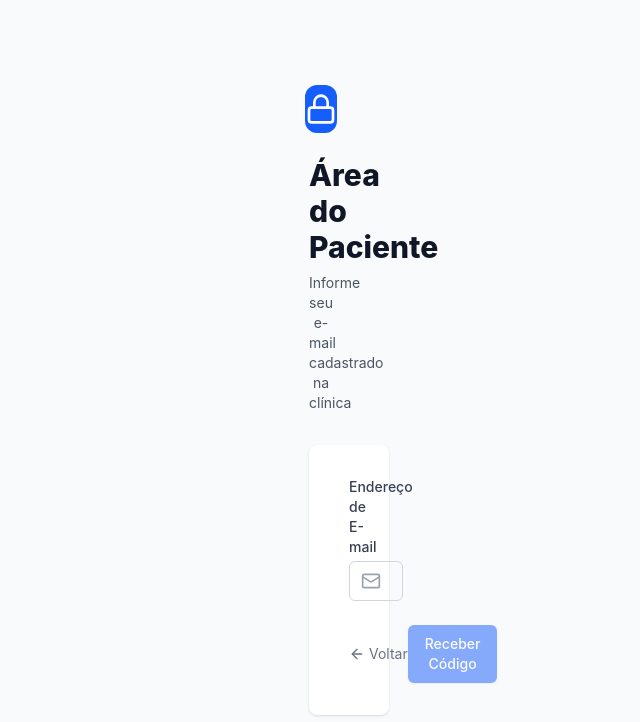
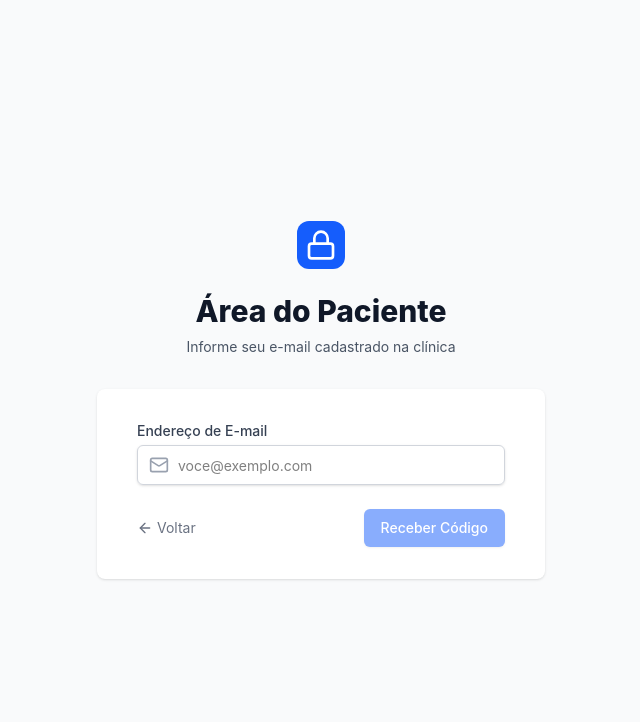
Before and after one commit to sistemainstitutomotivar/Motivar, a React (Vite) app: page / in a window 1280 px wide. Both pictures are taken after a click on the button "Área do Paciente". Shown: the top 722 px of the page, without its empty margins (319-959 px from the left). Built offline with nearby package versions, Linux system fonts and the light colour scheme; a web font is replaced by a local one.

Commit message:
corrigindo bug de esmagamento de seção

```diff
--- a/src/components/landing/LandingPage.tsx
+++ b/src/components/landing/LandingPage.tsx
@@ -27,7 +27,7 @@ export default function LandingPage() {
       <div id="tour-clinica" className="w-full min-h-[50vh] bg-slate-900 flex flex-col items-center justify-center py-20 text-slate-400 text-center border-y border-slate-800">
         <span className="material-symbols-outlined text-4xl mb-4">movie</span>
         <h3 className="text-2xl font-bold text-white mb-2">Adentrando a Clínica</h3>
-        <p className="max-w-md">Espaço reservado para o vídeo Scrollytelling de entrada pela porta até a recepção/corredor.</p>
+        <p className="max-w-[448px]">Espaço reservado para o vídeo Scrollytelling de entrada pela porta até a recepção/corredor.</p>
       </div>
 
       <div id="especialidades">
--- a/src/components/patient/PatientLogin.tsx
+++ b/src/components/patient/PatientLogin.tsx
@@ -191,8 +191,8 @@ export default function PatientLogin({ onLoginSuccess, onBack }: PatientLoginPro
   };
 
   return (
-    <div className="min-h-screen bg-gray-50 flex flex-col justify-center py-12 sm:px-6 lg:px-8">
-      <div className="sm:mx-auto sm:w-full sm:max-w-md">
+    <div className="min-h-screen bg-gray-50 flex flex-col justify-center py-12 px-4 sm:px-6 lg:px-8">
+      <div className="mx-auto w-full max-w-[448px]">
         <div className="flex justify-center">
           <div className="h-12 w-12 bg-blue-600 rounded-xl flex items-center justify-center">
             <Lock className="h-8 w-8 text-white" />
@@ -209,7 +209,7 @@ export default function PatientLogin({ onLoginSuccess, onBack }: PatientLoginPro
         </p>
       </div>
 
-      <div className="mt-8 sm:mx-auto sm:w-full sm:max-w-md">
+      <div className="mt-8 mx-auto w-full max-w-[448px]">
         <div className="bg-white py-8 px-4 shadow sm:rounded-lg sm:px-10">
 
           {error && (
```
